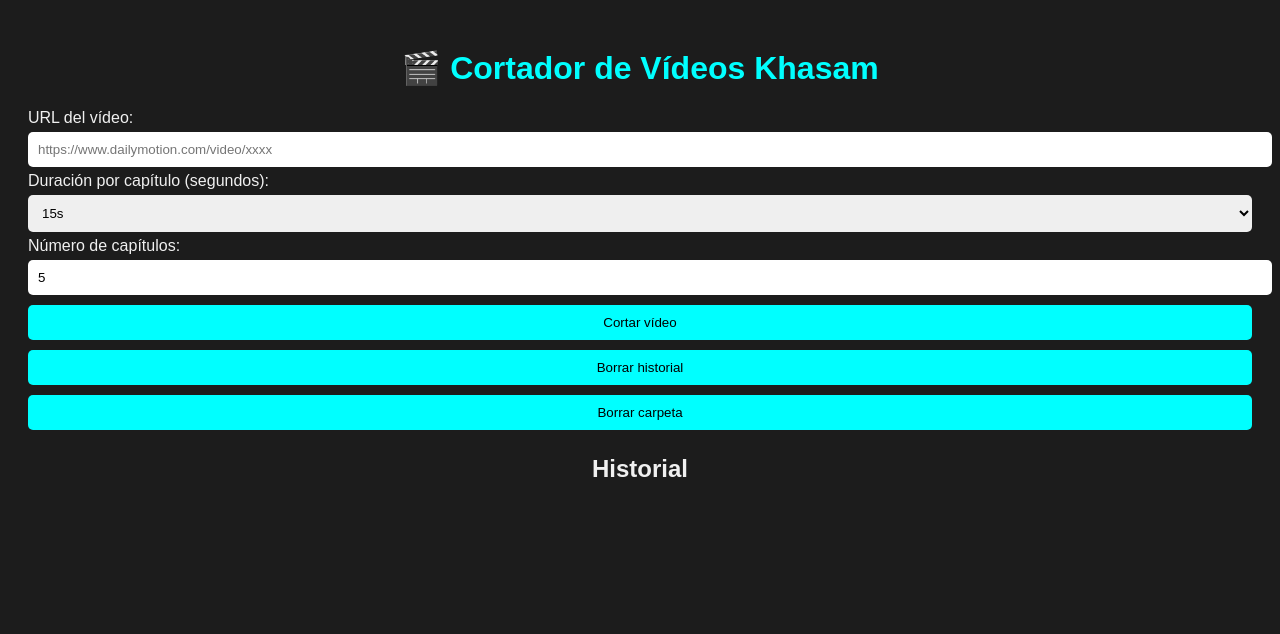
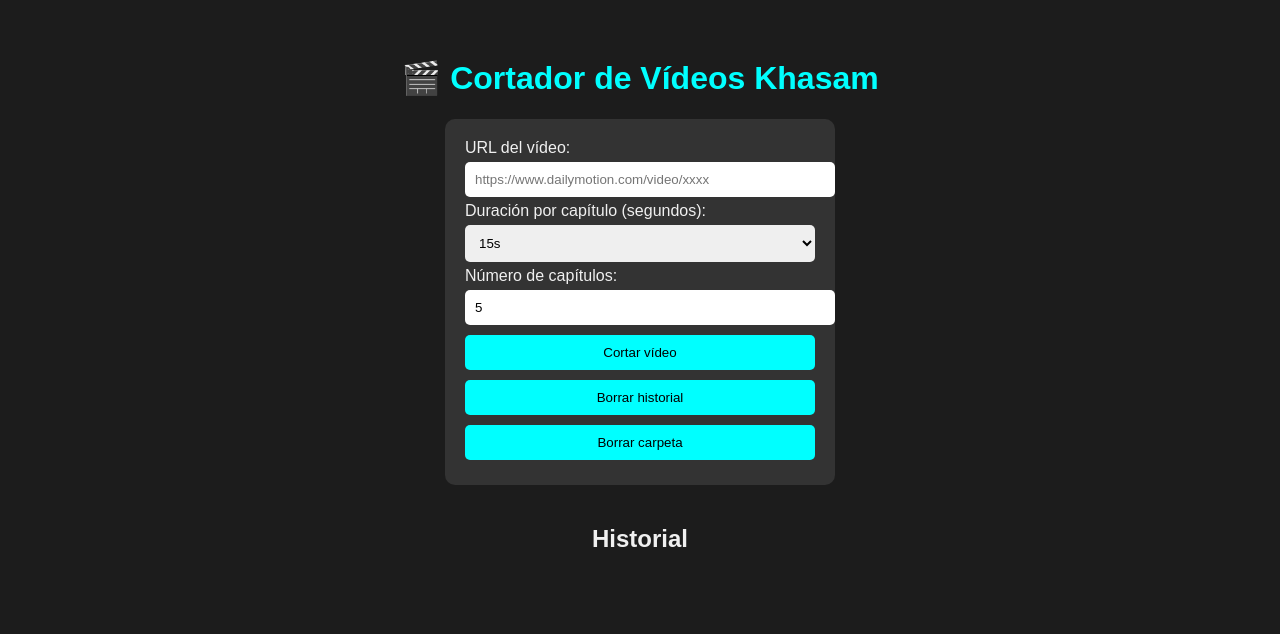
Before and after one commit to KekoOfficial/X, a Flask app: page / in a window 1280 px wide. Shown: the top 634 px of the page. Run offline with Flask 3, Linux system fonts and the light colour scheme.

Commit message:
Actualizar style.css

```diff
--- a/static/style.css
+++ b/static/style.css
@@ -1,7 +1,38 @@
-body { font-family: Arial; background:#1c1c1c; color:#f0f0f0; display:flex; flex-direction:column; align-items:center; padding:20px;}
-h1 { color:#00ffff; }
-.panel { background:#333; padding:20px; border-radius:10px; margin:15px; width:350px; }
-input, select, button { margin:5px 0; padding:10px; border-radius:5px; border:none; width:100%; }
-button { background:#00ffff; color:#000; cursor:pointer; }
-ul { list-style:none; padding:0; max-height:200px; overflow-y:auto;}
-a { color:#00ffff; text-decoration:none; word-break: break-word;}
+body {
+    font-family: Arial, sans-serif;
+    background: #1c1c1c;
+    color: #f0f0f0;
+    display: flex;
+    flex-direction: column;
+    align-items: center;
+    padding: 30px;
+}
+
+h1 { color: #00ffff; }
+
+.form-container {
+    background: #333;
+    padding: 20px;
+    border-radius: 10px;
+    margin-bottom: 20px;
+    width: 350px;
+    display: flex;
+    flex-direction: column;
+}
+
+input, select, button {
+    margin: 5px 0;
+    padding: 10px;
+    border-radius: 5px;
+    border: none;
+    width: 100%;
+}
+
+button {
+    background: #00ffff;
+    color: #000;
+    cursor: pointer;
+}
+
+ul { list-style: none; padding: 0; width: 350px; }
+a { color: #00ffff; text-decoration: none; word-wrap: break-word; }
```
